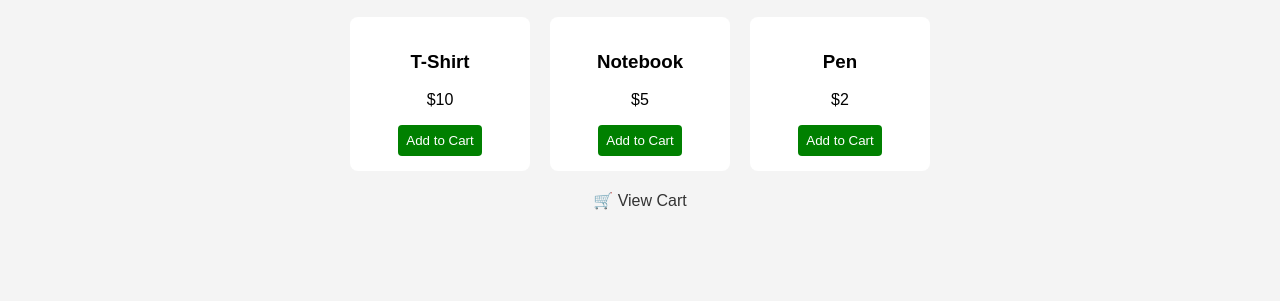
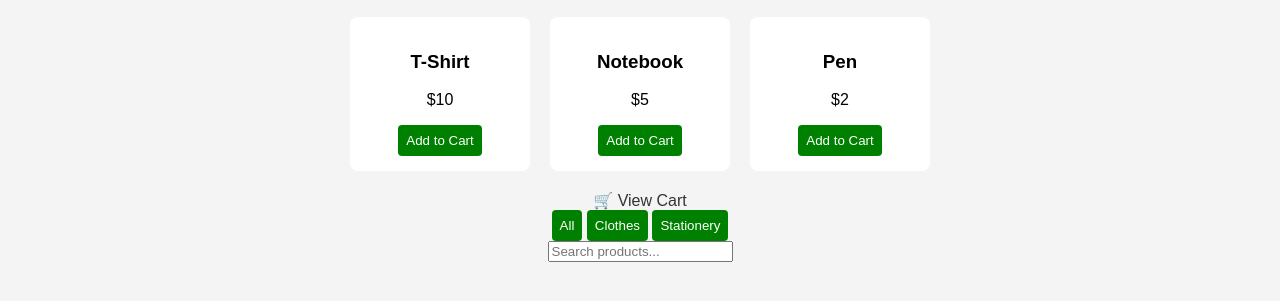
Before and after one commit to kiranakdy-sudo/Meegacarts.github.io, a plain HTML site: page index.html in a window 1280 px wide. Shown: the part 97-398 px from the top of the page. Drawn offline with Linux system fonts and the light colour scheme.

Commit message:
Add product filtering and search functionality

```diff
--- a/index.html
+++ b/index.html
@@ -37,6 +37,15 @@ j=d.createElement(s),dl=l!='dataLayer'?'&l='+l:'';j.async=true;j.src=
 
   <a href="cart.html">🛒 View Cart</a>
 
+  <div>
+  <button onclick="filterProducts('all')">All</button>
+  <button onclick="filterProducts('clothes')">Clothes</button>
+  <button onclick="filterProducts('stationery')">Stationery</button>
+</div>
+
+<input type="text" id="searchInput" onkeyup="searchProducts()" placeholder="Search products...">
+
+
   <script src="script.js"></script>
 </body>
 </html>
```
